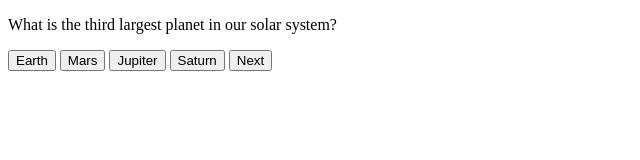
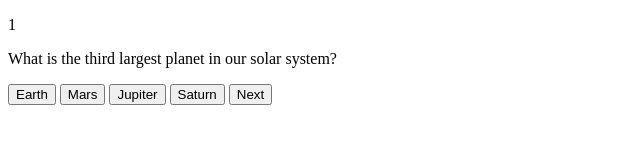
Before and after one commit to JoyBuoy/Quiz-website, a plain HTML site: page index.html in a window 1280 px wide. Shown: the whole page, without its empty margins (0-640 px from the left). Drawn offline with Linux system fonts and the light colour scheme.

Commit message:
feat: display question number

```diff
--- a/index.html
+++ b/index.html
@@ -6,6 +6,7 @@
     </head>
 <body>
     <div id="quiz">
+        <p id="questionNumber"></p>
         <p id="question"></p>
         <button id="option1"></button>
         <button id="option2"></button>
--- a/index.js
+++ b/index.js
@@ -93,6 +93,7 @@ var currentQuestion = 0;
 var score = 0;
 var correctAnswers = [];
 function updateQuestion() {
+    document.getElementById('questionNumber').textContent = currentQuestion + 1;
     document.getElementById('question').textContent = questions[currentQuestion].question;
     for (var i = 1; i <= 4; i++) {
         document.getElementById('option' + i).textContent = questions[currentQuestion].options[i - 1];
```
